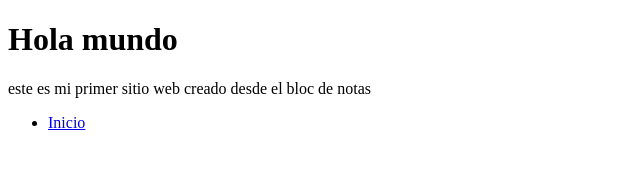
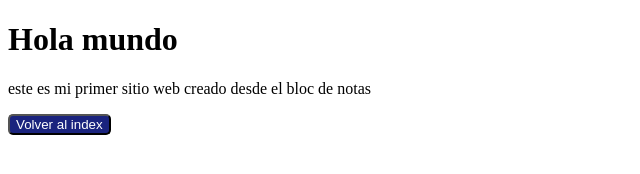
Before and after one commit to andreahdzz12/cuadernillo-html-2026, a plain HTML site: page ejercicio1.html in a window 1280 px wide. Shown: the whole page, without its empty margins (0-640 px from the left). Drawn offline with Linux system fonts and the light colour scheme.

Commit message:
Update ejercicio1.html

```diff
--- a/ejercicio1.html
+++ b/ejercicio1.html
@@ -6,9 +6,23 @@
 <body>
     <h1>Hola mundo</h1>
     <p> este es mi primer sitio web creado desde el bloc de notas</p>
-     <ul>
-        <li><a href="index.html" target="_blank">Inicio</a></li
-    </ul>
 
+    <button onclick="history.back()" class="btn-regresar">
+        Volver al index
+    </button>
+    <style>
+        .btn-regresar {
+            background-color: #1a237e;
+            color: white;
+            pading: 10px 20px;
+            bonder: none;
+            border-radius: 5px;
+            cursor: pointer;
+        }
+        .btn-regresar:hover {
+            background-color: #3949ab;
+        }
+        </style>
+    </style>
     </body>
 </html>
```
